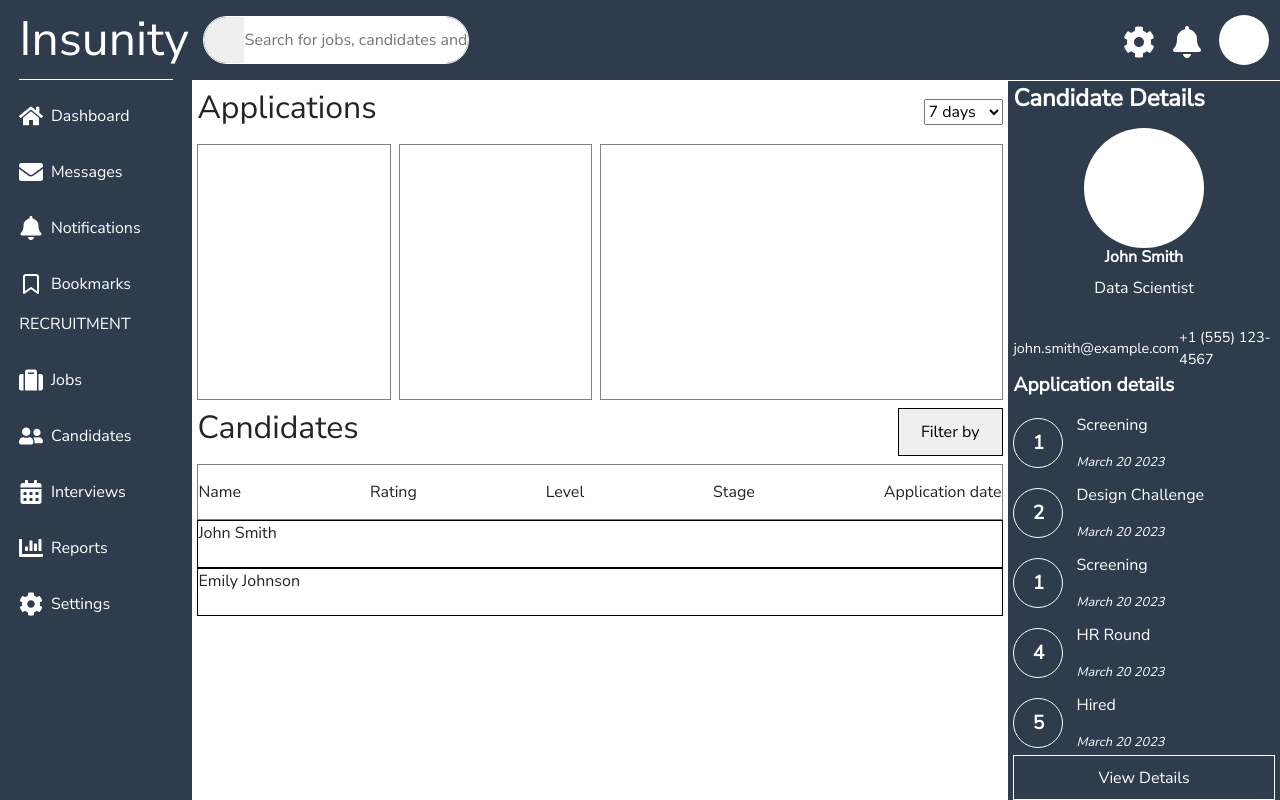
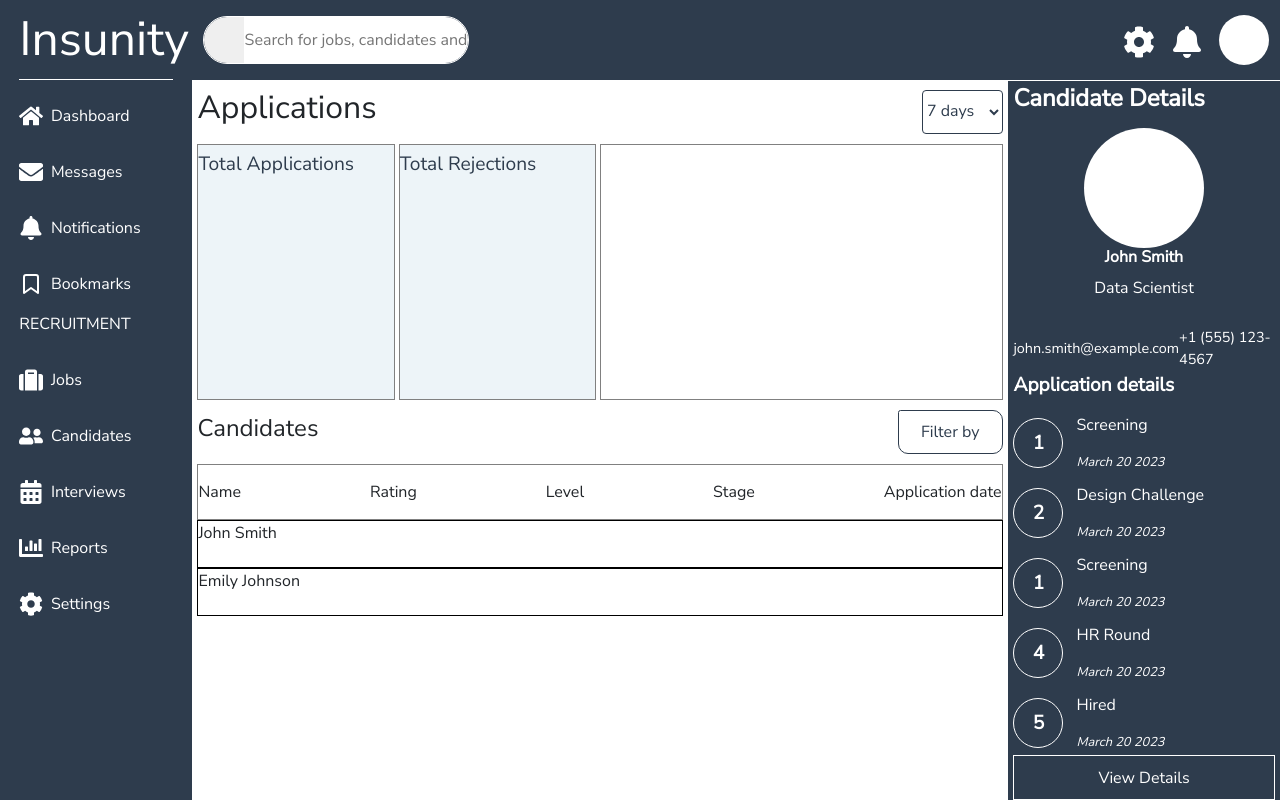
Before and after one commit to MokuaEnock/mboka, a React (Vite) app: page /recruiter/jobs/1 in a window 1280 px wide. Built offline with nearby package versions, Linux system fonts and the light colour scheme; a small style sheet from the web is missing.

Commit message:
syle job details section

```diff
--- a/src/Pages/recruiter/jobs/detail/detail.css
+++ b/src/Pages/recruiter/jobs/detail/detail.css
@@ -41,16 +41,48 @@
   height: 80%;
 }
 
+#recruiter-stats-header > select {
+  height: 70%;
+  width: 10%;
+  border: thin solid var(--primary);
+  background-color: transparent;
+  color: var(--primary);
+  border-radius: 4px;
+}
+
+#recruiter-stats-header > select:focus {
+  outline: none;
+}
+
 .recruiter-stats-cont-div {
-  width: 24%;
+  width: 24.5%;
+  display: flex;
+  flex-direction: column;
+  align-items: flex-start;
+  justify-content: space-between;
+  background-color: var(--secondary);
+  color: var(--primary);
+  border: thin solid var(--five);
+}
+
+.recruiter-stats-cont-div > h3 {
+  font-size: 1.2rem;
+  width: 100%;
+  height: 15%;
+  display: flex;
+  flex-direction: row;
+  align-items: center;
+  justify-content: flex-start;
 }
 
 #recruiter-stats-cont-graph {
   width: 50%;
+  border: thin solid var(--five);
 }
+
 #recruiter-stats-cont > span {
   height: 100%;
-  border: thin solid grey;
+  /* border: thin solid grey; */
 }
 
 #recruiter-candidates-name {
@@ -63,14 +95,22 @@
 }
 
 #recruiter-candidates-name > h3 {
-  font-size: 2rem;
+  font-size: 1.5rem;
 }
 
 #recruiter-candidates-name > button {
-  border: thin solid black;
-  height: 100%;
+  border: thin solid var(--primary);
+  background-color: transparent;
+  color: var(--primary);
+  border-radius: 2.5px 10px 10px;
+  height: 90%;
   width: 13%;
   font-size: 1rem;
+}
+
+#recruiter-candidates-name > button:hover {
+  background-color: var(--primary);
+  color: var(--secondary);
 }
 
 #recruiter-cands-header {
--- a/src/Pages/recruiter/jobs/detail/detail.jsx
+++ b/src/Pages/recruiter/jobs/detail/detail.jsx
@@ -3,6 +3,8 @@ import { useParams } from "react-router-dom";
 import RecruiterHeader from "../../../../Components/recruiter/header/header";
 import RecruiterAside from "../../../../Components/recruiter/navigation/navigation";
 import "./detail.css";
+import { RadarChart } from "../../../../Components/charts/radar";
+import ChartArea from "../../../../Components/charts/area";
 
 let applicants = {
   applicants: [
@@ -64,8 +66,12 @@ export default function RecruiterJobDetail() {
                 </select>
               </div>
               <div id="recruiter-stats-cont">
-                <span className="recruiter-stats-cont-div"></span>
-                <span className="recruiter-stats-cont-div"></span>
+                <span className="recruiter-stats-cont-div">
+                  <h3>Total Applications</h3>
+                </span>
+                <span className="recruiter-stats-cont-div">
+                  <h3>Total Rejections</h3>
+                </span>
                 <span id="recruiter-stats-cont-graph"></span>
               </div>
             </div>
```
